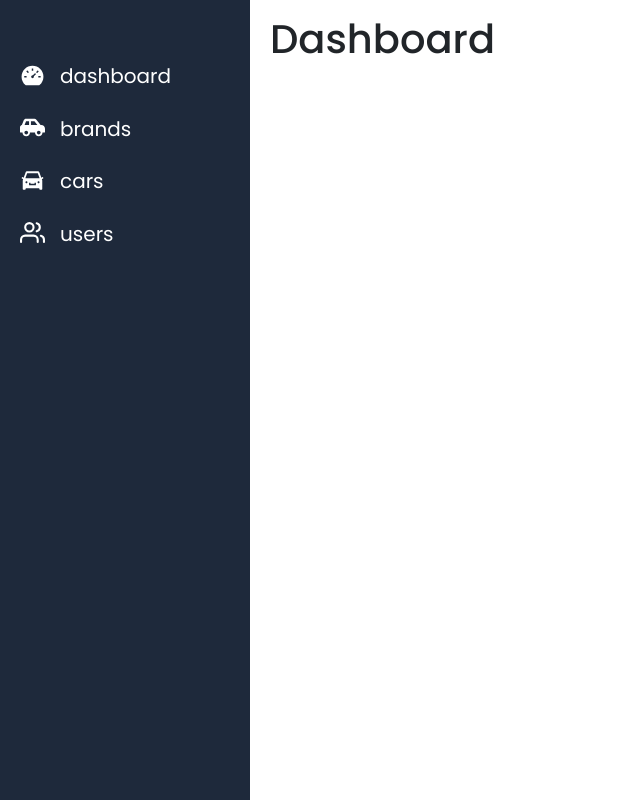
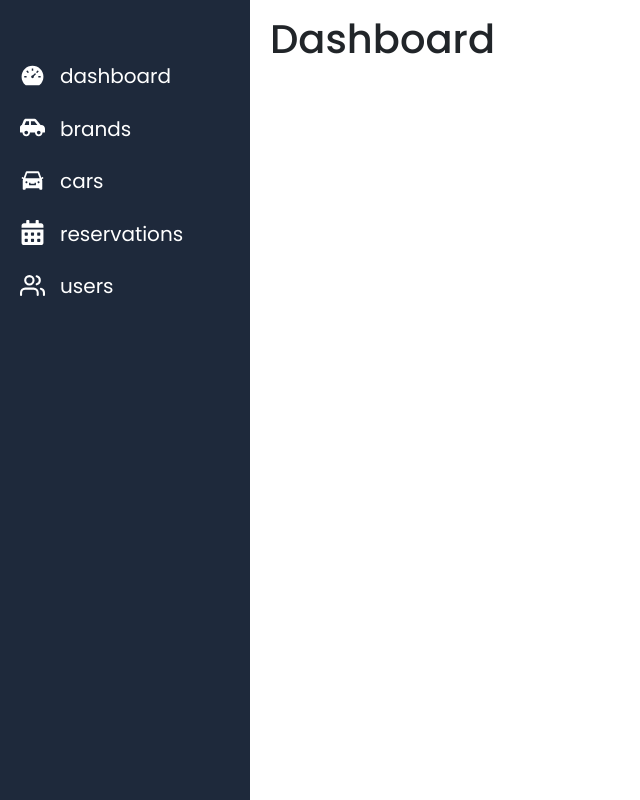
Before and after one commit to YoussefLMT/Car-Rental-Frontend-React, a React (Create React App) app: page /dashboard in a window 1280 px wide. Shown: the whole page, without its empty margins (0-640 px from the left). Built offline with nearby package versions, Linux system fonts and the light colour scheme; sample sign-in values are in the browser's storage.

Commit message:
add reservations link

```diff
--- a/src/components/Sidebar.jsx
+++ b/src/components/Sidebar.jsx
@@ -1,7 +1,7 @@
 import React from 'react'
 import { AiFillDashboard, AiFillCar } from 'react-icons/ai';
 import { FiUsers } from 'react-icons/fi';
-import { FaCarSide } from 'react-icons/fa';
+import { FaCarSide, FaCalendarAlt } from 'react-icons/fa';
 import { Link } from 'react-router-dom';
 import './sidebar.css';
 
@@ -20,6 +20,11 @@ const sidebarData = [
         path: "/cars",
         name: "cars",
         icon: <AiFillCar />,
+    },
+    {
+        path: "/reservations",
+        name: "reservations",
+        icon: <FaCalendarAlt />,
     },
     {
         path: "/users",
```
